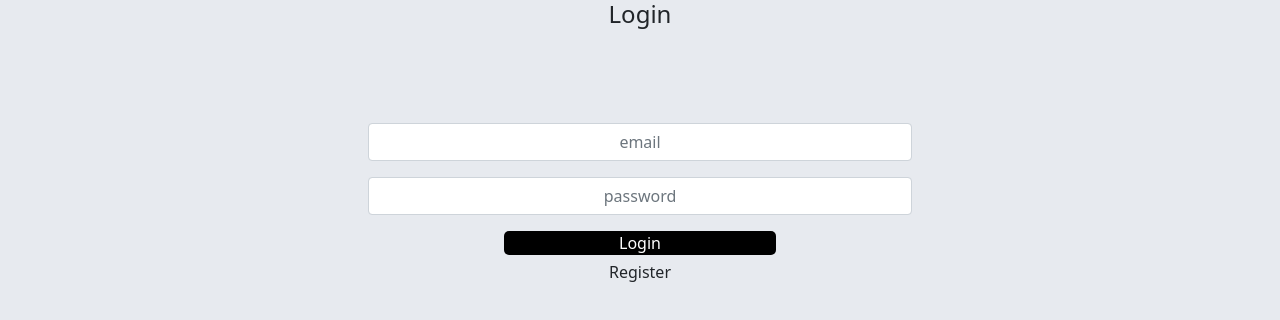
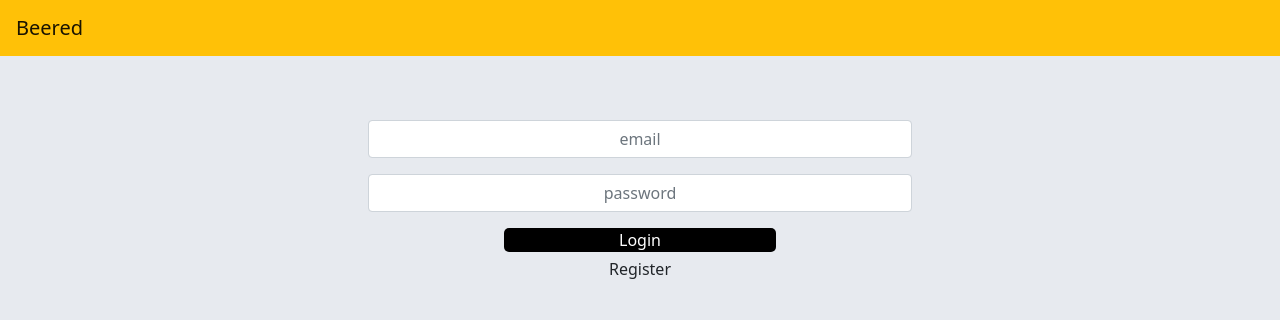
Before and after one commit to 91Pudge/beered-RESTful-PERN, a React (Create React App) app in the folder client/: page /login in a window 1280 px wide. Shown: the top 320 px of the page. Built offline with nearby package versions, Linux system fonts and the light colour scheme; no server answers.

Commit message:
Chore: Remove unnecessary code

```diff
--- a/client/src/App.js
+++ b/client/src/App.js
@@ -14,6 +14,7 @@ function App() {
   const setAuth = (boolean) => {
     setIsAuthenticated(boolean);
   };
+
   async function isAuth() {
     try {
       const response = await fetch("http://localhost:5000/auth/is-verify", {
@@ -26,6 +27,7 @@ function App() {
       console.error(error.message);
     }
   }
+
   useEffect(() => {
     isAuth();
   });
@@ -69,7 +71,7 @@ function App() {
           <Route
             path="/listbeer"
             element={
-              !localStorage.token ? (
+              !isAuthenticated ? (
                 <Navigate to="/login" />
               ) : (
                 <ListBeer setAuth={setAuth} />
--- a/client/src/pages/Dashboard.jsx
+++ b/client/src/pages/Dashboard.jsx
@@ -2,6 +2,7 @@ import React, { Fragment, useState, useEffect } from "react";
 import { Link } from "react-router-dom";
 import NavBar from "../components/NavBar";
 import "./style.css";
+
 const Dashboard = ({ setAuth }) => {
   const [name, setName] = useState("");
 
@@ -18,7 +19,7 @@ const Dashboard = ({ setAuth }) => {
     }
   }
 
-  const logOut = (e) => {
+  const logOut = () => {
     localStorage.removeItem("token");
     setAuth(false);
   };
--- a/client/src/pages/Login.jsx
+++ b/client/src/pages/Login.jsx
@@ -1,5 +1,6 @@
 import React, { Fragment, useState } from "react";
 import { Link } from "react-router-dom";
+import NavBar from "../components/NavBar";
 import "./style.css";
 
 const Login = ({ setAuth }) => {
@@ -33,8 +34,11 @@ const Login = ({ setAuth }) => {
 
   return (
     <Fragment>
-      <h1>Login</h1>
-
+      <nav className="navbar navbar-expand-lg navbar-light bg-warning">
+        <a className="navbar-brand" href="/login">
+          Beered
+        </a>
+      </nav>
       <form
         className=" flex-row p-5 text-center w-50 mx-auto"
         onSubmit={onSubmitForm}
@@ -62,7 +66,7 @@ const Login = ({ setAuth }) => {
 
         <Link to="/register">Register</Link>
       </form>
-      {localStorage.token === undefined ? null : (
+      {!localStorage.token ? null : (
         <p className="error">Wrong password or email</p>
       )}
     </Fragment>
```
